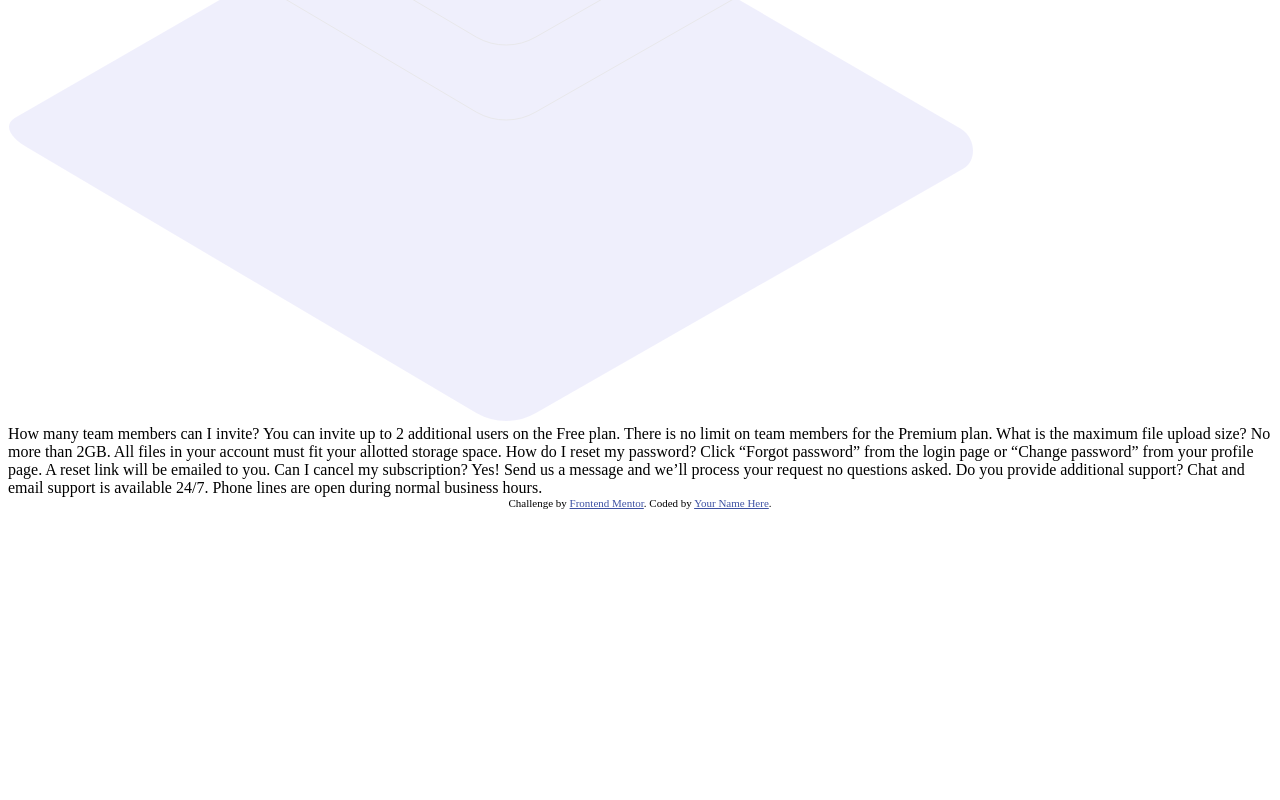
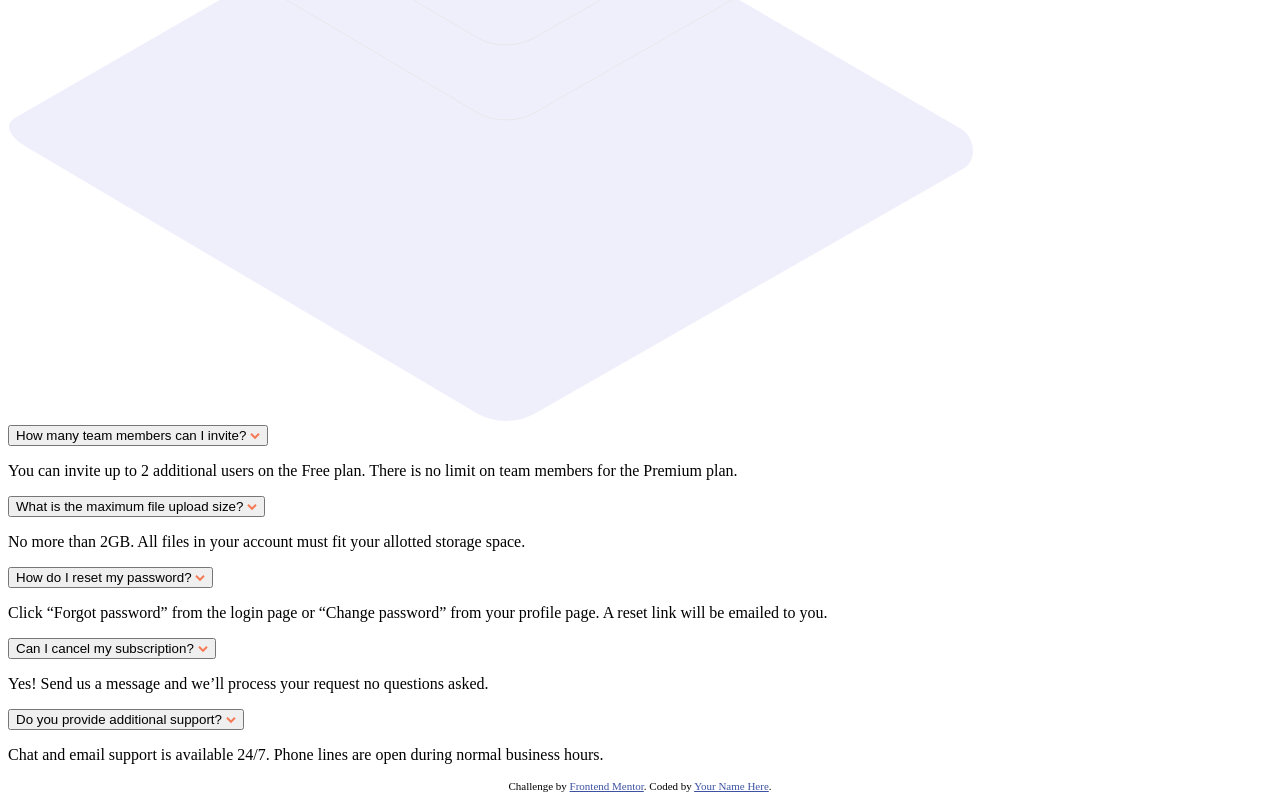
Before and after one commit to AlexdelCarmen/faq-component, a plain HTML site: page index.html in a window 1280 px wide. Shown: the part 1857-2657 px from the top of the page. Before the commit the page ends 2374 px from the top, so only its background shows below. Drawn offline with Linux system fonts and the light colour scheme.

Commit message:
Create HTML skeleton.

```diff
--- a/index.html
+++ b/index.html
@@ -45,15 +45,69 @@
           />
         </div>
       </div>
-      How many team members can I invite? You can invite up to 2 additional
-      users on the Free plan. There is no limit on team members for the Premium
-      plan. What is the maximum file upload size? No more than 2GB. All files in
-      your account must fit your allotted storage space. How do I reset my
-      password? Click “Forgot password” from the login page or “Change password”
-      from your profile page. A reset link will be emailed to you. Can I cancel
-      my subscription? Yes! Send us a message and we’ll process your request no
-      questions asked. Do you provide additional support? Chat and email support
-      is available 24/7. Phone lines are open during normal business hours.
+      <div class="faq-text-container">
+        <button class="faq-question">
+          How many team members can I invite?
+          <img
+            src="./images/icon-arrow-down.svg"
+            alt="Arrow icon"
+            class="faq-arrow"
+          />
+        </button>
+
+        <p class="faq-answer">
+          You can invite up to 2 additional users on the Free plan. There is no
+          limit on team members for the Premium plan.
+        </p>
+        <button class="faq-question">
+          What is the maximum file upload size?
+          <img
+            src="./images/icon-arrow-down.svg"
+            alt="Arrow icon"
+            class="faq-arrow"
+          />
+        </button>
+        <p class="faq-answer">
+          No more than 2GB. All files in your account must fit your allotted
+          storage space.
+        </p>
+        <button class="faq-question">
+          How do I reset my password?
+          <img
+            src="./images/icon-arrow-down.svg"
+            alt="Arrow icon"
+            class="faq-arrow"
+          />
+        </button>
+        <p class="faq-answer">
+          Click “Forgot password” from the login page or “Change password” from
+          your profile page. A reset link will be emailed to you.
+        </p>
+        <button class="faq-question">
+          Can I cancel my subscription?
+          <img
+            src="./images/icon-arrow-down.svg"
+            alt="Arrow icon"
+            class="faq-arrow"
+          />
+        </button>
+        <p class="faq-answer">
+          Yes! Send us a message and we’ll process your request no questions
+          asked.
+        </p>
+        <button class="faq-question">
+          Do you provide additional support?
+          <img
+            src="./images/icon-arrow-down.svg"
+            alt="Arrow icon"
+            class="faq-arrow"
+          />
+        </button>
+        <p class="faq-answer">
+          Chat and email support is available 24/7. Phone lines are open during
+          normal business hours.
+        </p>
+      </div>
     </div>
 
     <div class="attribution">
```
